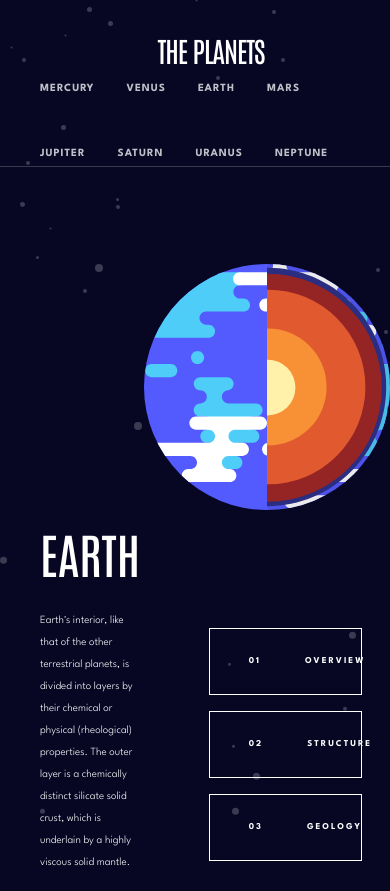
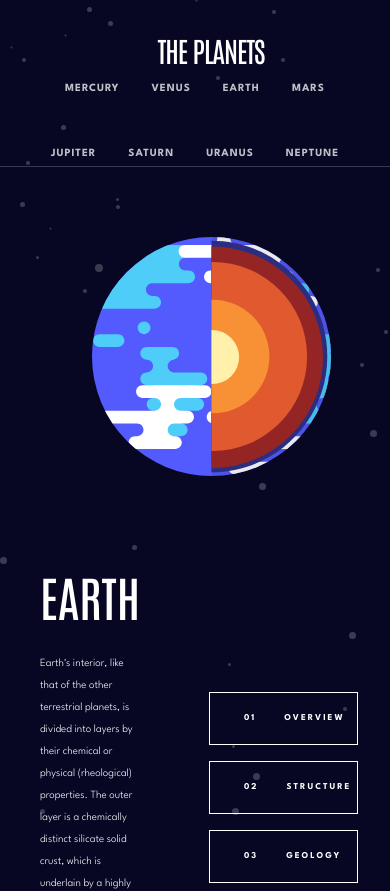
Before and after one commit to jakecreely/planet-react-app, a React (Create React App) app: page /earth in a window 390 px wide. Shown: the top 891 px of the page. Built offline with nearby package versions, Linux system fonts and the light colour scheme.

Commit message:
Tablet button inherit styling from desktop

```diff
--- a/src/styles/style.css
+++ b/src/styles/style.css
@@ -101,9 +101,6 @@ body, .navbar li {
     -webkit-box-direction: normal;
         -ms-flex-direction: column;
             flex-direction: column;
-    margin-bottom: 27px;
-    min-height: none;
-    max-height: none;
   }
   .nav-container .nav-title {
     padding-top: 2rem;
@@ -111,8 +108,9 @@ body, .navbar li {
   }
   .nav-container .navbar {
     height: 100%;
-    min-height: none;
-    max-height: none;
+    -webkit-box-pack: center;
+        -ms-flex-pack: center;
+            justify-content: center;
     -ms-flex-wrap: wrap;
         flex-wrap: wrap;
   }
@@ -319,12 +317,12 @@ body, .navbar li {
 .mainContainer .image-panel {
   width: 100%;
   height: auto;
-  padding-left: 9rem;
   -webkit-box-sizing: border-box;
           box-sizing: border-box;
   -webkit-box-flex: 50%;
       -ms-flex: 50%;
           flex: 50%;
+  padding-left: 2rem;
   -webkit-box-pack: center;
       -ms-flex-pack: center;
           justify-content: center;
@@ -368,8 +366,8 @@ body, .navbar li {
   -webkit-box-flex: 50%;
       -ms-flex: 50%;
           flex: 50%;
-  padding-left: 8%;
-  padding-right: 12%;
+  padding-left: 2rem;
+  padding-right: 2rem;
   -webkit-box-sizing: border-box;
           box-sizing: border-box;
 }
@@ -481,6 +479,7 @@ body, .navbar li {
     min-width: unset;
     max-width: 100%;
     max-height: 19.75rem;
+    padding-bottom: 4.8125rem;
   }
   .mainContainer .image-panel img {
     -o-object-fit: contain;
@@ -566,13 +565,7 @@ body, .navbar li {
     display: -webkit-box;
     display: -ms-flexbox;
     display: flex;
-    gap: 1rem;
     width: 100%;
-    padding-top: 0.5rem;
-    padding-bottom: 0.5rem;
-    padding-left: 7%;
-    padding-right: 57%;
-    min-width: 7rem;
   }
   .mainContainer .info-panel .button-container .button-number {
     text-align: center;
--- a/src/styles/style.scss
+++ b/src/styles/style.scss
@@ -55,10 +55,6 @@
 
     @media screen and (max-width: 768px) {
         flex-direction: column;
-        margin-bottom: 27px;
-
-        min-height: none;
-        max-height: none;
 
 
         .nav-title {
@@ -69,8 +65,8 @@
         .navbar {
             height: 100%;
 
-            min-height: none;
-            max-height: none;
+            justify-content: center;
+
 
             flex-wrap: wrap;
 
@@ -311,9 +307,10 @@
         width: 100%;
         height: auto;
 
-        padding-left: 9rem;
         box-sizing: border-box;
         flex: 50%;
+
+        padding-left: 2rem;
 
         justify-content: center;
 
@@ -345,8 +342,8 @@
         text-align: left;
 
         flex: 50%;
-        padding-left: 8%;
-        padding-right: 12%;
+        padding-left: 2rem;
+        padding-right: 2rem;
         box-sizing: border-box;
 
         .title {
@@ -434,6 +431,8 @@
 
             max-height: 19.75rem;
 
+            padding-bottom: 4.8125rem;
+
 
             img {
                 object-fit: contain;
@@ -513,16 +512,8 @@
                 .buttons {
                     text-align: left;
                     display: flex;
-                    gap: 1rem;
 
                     width: 100%;
-
-                    padding-top: 0.5rem;
-                    padding-bottom: 0.5rem;
-                    padding-left: 7%;
-                    padding-right: 57%;
-
-                    min-width: 7rem;
                 }
 
                 .button-number {
```
Also changed, not shown: 1 other file (tests, documents, lock files or other folders).
